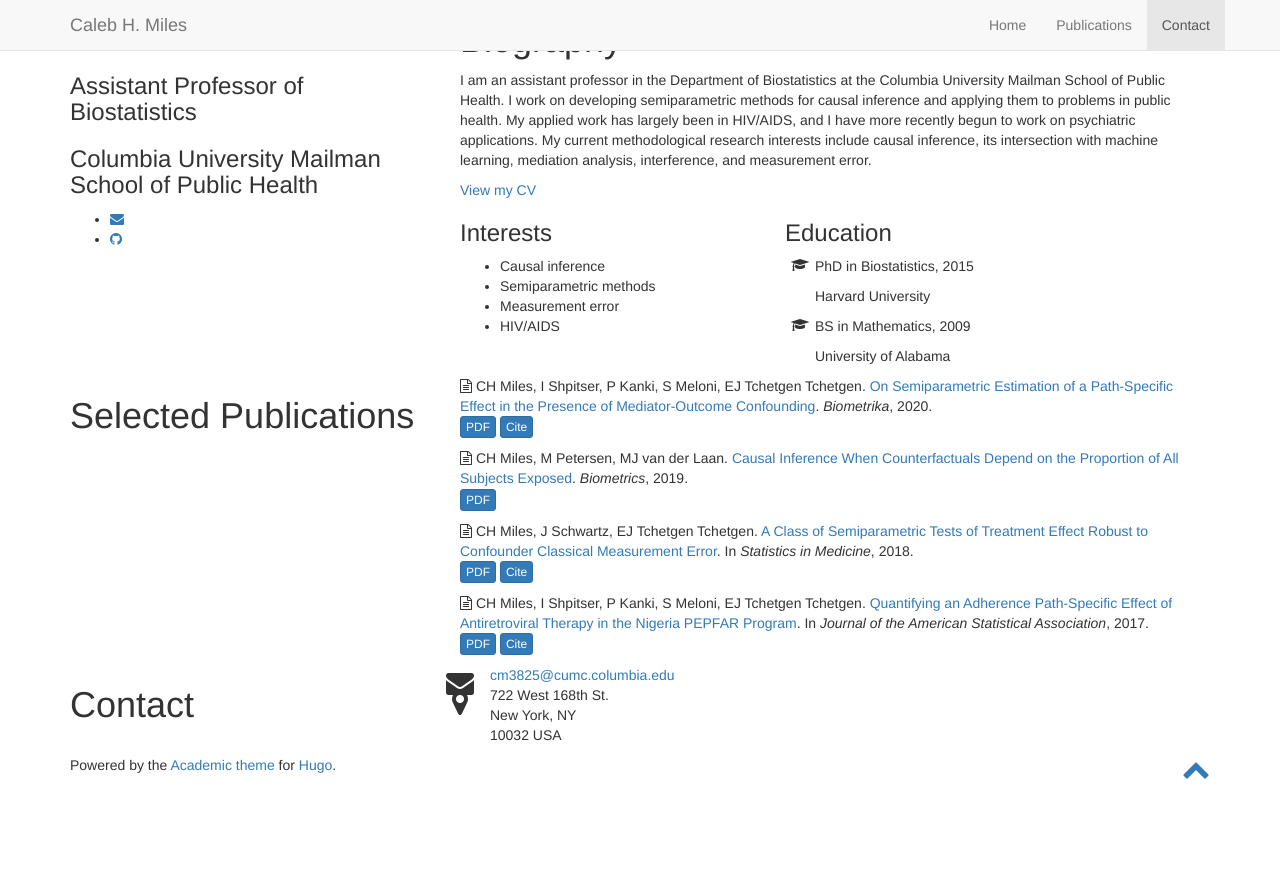
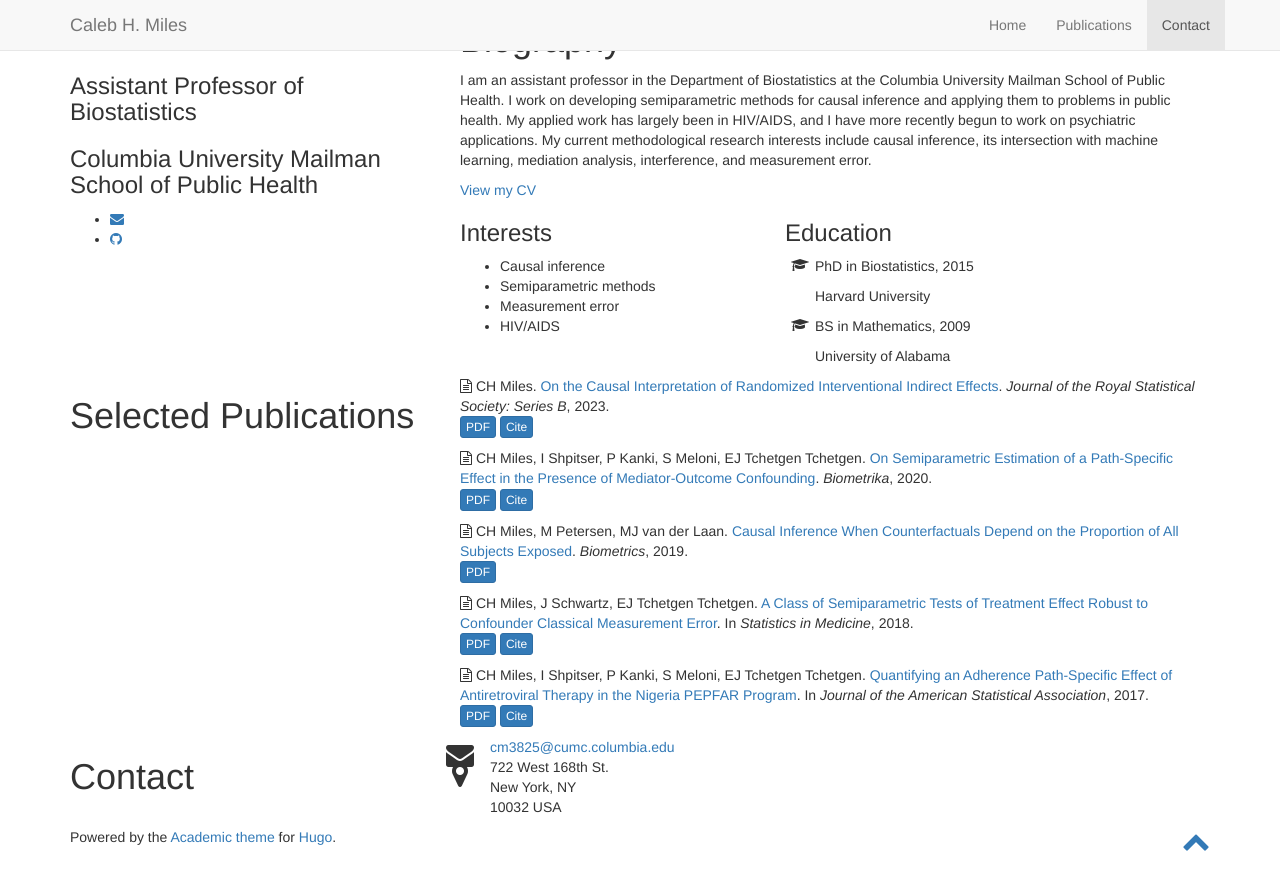
Before and after one commit to calebhmiles/calebhmiles.github.io, a Jekyll site: the page index.html, which Jekyll copies as it is, in a window 1280 px wide. Shown: the top 890 px of the page. Built offline with Jekyll 4.4.1, drawn with Linux system fonts in a browser that asks for light colours; nearby versions of some CDN libraries; a style sheet for code colours, icons or effects is not loaded.

Commit message:
Update index.html

```diff
--- a/index.html
+++ b/index.html
@@ -327,6 +327,46 @@
         <div class="pub-list-item" style="margin-bottom: 1rem" itemscope itemtype="http://schema.org/CreativeWork">
   <i class="fa fa-file-text-o pub-icon" aria-hidden="true"></i>
   <span itemprop="author">
+    CH Miles</span>.
+  <a href="https://calebhmiles.github.io/publication/nier/" itemprop="name">On the Causal Interpretation of Randomized Interventional Indirect Effects</a>.
+  <em>Journal of the Royal Statistical Society: Series B</em>,
+  2023.
+  <p>
+
+
+
+
+<a class="btn btn-primary btn-outline btn-xs" href="https://arxiv.org/abs/2203.00245.pdf" target="_blank" rel="noopener">
+  PDF
+</a>
+
+
+
+
+<button type="button" class="btn btn-primary btn-outline btn-xs js-cite-modal"
+        data-filename="/files/citations/nier.bib">
+  Cite
+</button>
+
+
+
+
+
+
+
+
+
+
+
+</p>
+</div>
+
+
+
+
+        <div class="pub-list-item" style="margin-bottom: 1rem" itemscope itemtype="http://schema.org/CreativeWork">
+  <i class="fa fa-file-text-o pub-icon" aria-hidden="true"></i>
+  <span itemprop="author">
     CH Miles, I Shpitser, P Kanki, S Meloni, EJ Tchetgen Tchetgen</span>.
   <a href="https://calebhmiles.github.io/publication/semiparametric-estimation/" itemprop="name">On Semiparametric Estimation of a Path-Specific Effect in the Presence of Mediator-Outcome Confounding</a>.
   <em>Biometrika</em>,
```
